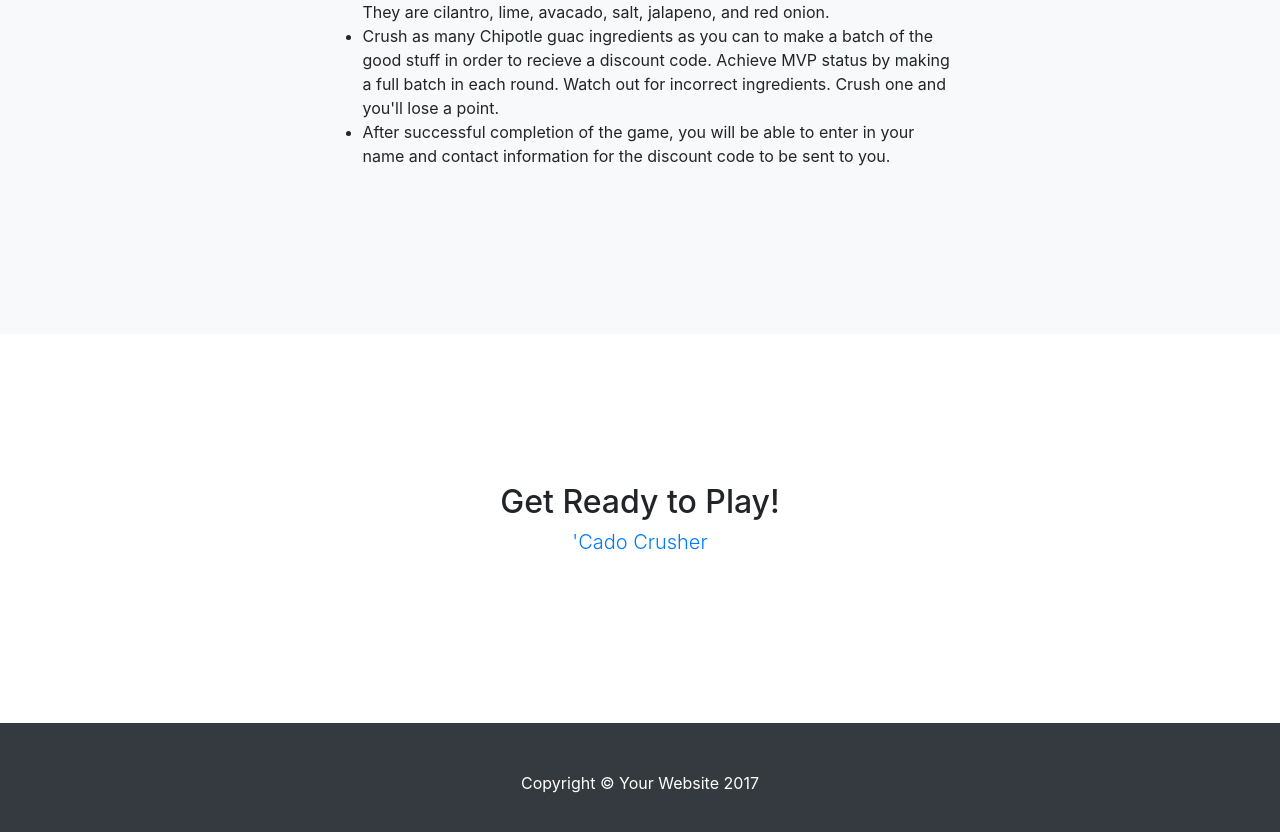
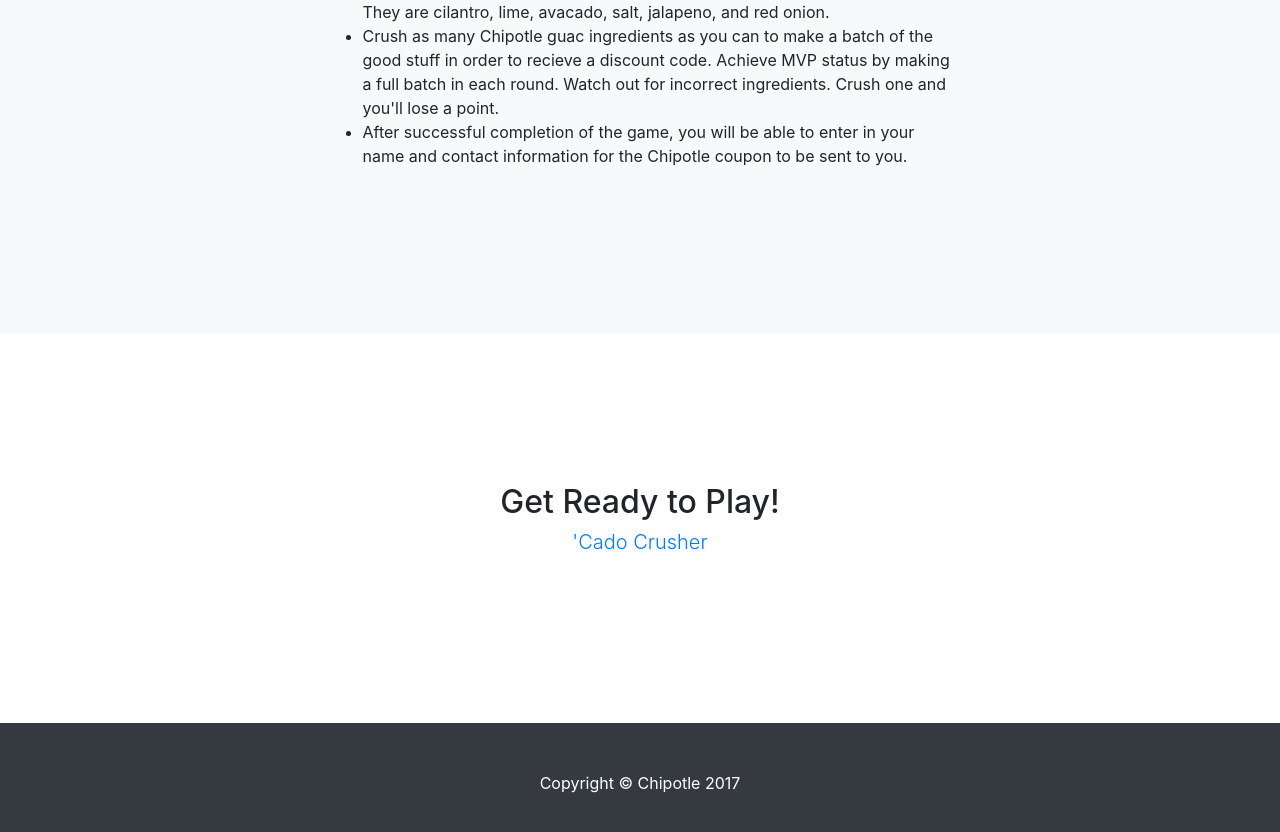
Before and after one commit to sehoward/AssignmentOne, a website with bundled scripts: page index.html in a window 1280 px wide. Shown: the part 1364-2196 px from the top of the page. Built offline with nearby package versions, Linux system fonts and the light colour scheme.

Commit message:
Update 3
update from 8:19

```diff
--- a/index.html
+++ b/index.html
@@ -106,7 +106,7 @@
 
             <li>  Crush as many Chipotle guac ingredients as you can to make a batch of the good stuff in order to recieve a discount code. Achieve MVP status by making a full batch in each round. Watch out for incorrect ingredients. Crush one and you'll lose a point.</li>
 
-             <li> After successful completion of the game, you will be able to enter in your name and contact information for the discount code to be sent to you.
+             <li> After successful completion of the game, you will be able to enter in your name and contact information for the Chipotle coupon to be sent to you.
 
              </li>
 
@@ -142,7 +142,7 @@
     <!-- Footer -->
     <footer class="py-5 bg-dark">
       <div class="container">
-        <p class="m-0 text-center text-white">Copyright &copy; Your Website 2017</p>
+        <p class="m-0 text-center text-white">Copyright &copy; Chipotle 2017</p>
       </div>
       <!-- /.container -->
     </footer>
```
